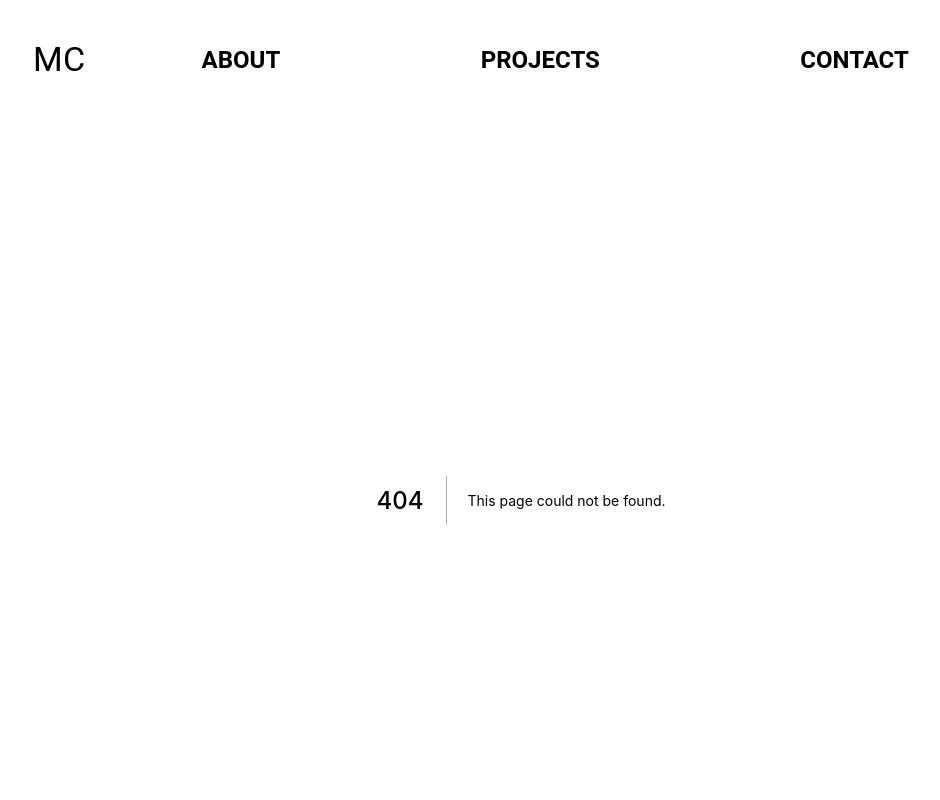
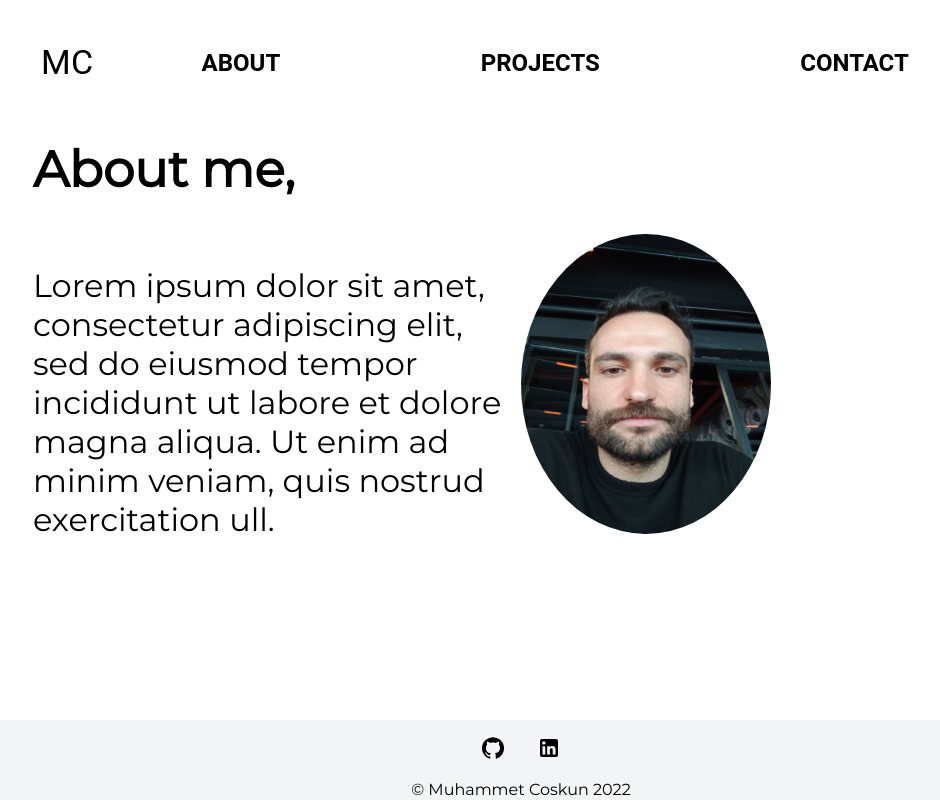
Before and after one commit to MuhammetCoskun/website, a Next.js app: page /about in a window 1280 px wide. Before the commit this address had no page. Shown: the top 800 px of the page, without its empty margins (119-1059 px from the left). Built offline with nearby package versions, Linux system fonts and the light colour scheme.

Commit message:
Add links, functional navbar and functional footer, add some stylings

```diff
--- /dev/null
+++ b/pages/about/about.module.css
@@ -0,0 +1,22 @@
+.about {
+  height: 70vh;
+  display: flex;
+  justify-content: space-around;
+}
+
+.container {
+  display: flex;
+  flex-direction: column;
+}
+
+.row {
+  display: flex;
+  flex-direction: row;
+}
+
+.col {
+  width: 100%;
+}
+.col p {
+  font-size: 2rem;
+}
--- /dev/null
+++ b/pages/about/index.tsx
@@ -0,0 +1,38 @@
+import React from "react";
+import Image from "next/image";
+import * as image from "./mami.jpeg";
+import classes from "./about.module.css";
+
+const About: React.FC = () => {
+  return (
+    <div className={classes.about}>
+      <div className={classes.container}>
+        <div className={classes.row}>
+          <h1>
+            <strong>About me,</strong>
+          </h1>
+        </div>
+        <div className={classes.row}>
+          <div className={classes.col}>
+            <p>
+              Lorem ipsum dolor sit amet, consectetur adipiscing elit, sed do
+              eiusmod tempor incididunt ut labore et dolore magna aliqua. Ut
+              enim ad minim veniam, quis nostrud exercitation ull.
+            </p>
+          </div>
+          <div className={classes.col}>
+            <Image
+              src={image}
+              alt="mami"
+              width="250"
+              height="300"
+              style={{ borderRadius: "50%" }}
+            />
+          </div>
+        </div>
+      </div>
+    </div>
+  );
+};
+
+export default About;
--- a/src/components/Layout/Body.module.css
+++ b/src/components/Layout/Body.module.css
@@ -3,7 +3,6 @@
   justify-content: flex-start;
   align-items: center;
   height: 80%;
-  padding-inline: 24px;
   height: 65vh;
 }
 .main-body h1 {
@@ -12,7 +11,7 @@
 
 .main-body p {
   font-size: 2.5rem;
-  animation: h1andp-appear 2s ease-in forwards;
+  animation: h1andp-appear 2s ease-out forwards;
 }
 
 @keyframes h1andp-appear {
--- a/src/components/Layout/Footer.tsx
+++ b/src/components/Layout/Footer.tsx
@@ -8,10 +8,18 @@ const Footer: React.FC = () => {
     <div className={classes["main-footer"]}>
       <div className={classes.container}>
         <div className={classes.row}>
-          <a href="#">
+          <a
+            href="https://github.com/MuhammetCoskun"
+            target="_blank"
+            rel="noopener noreferrer"
+          >
             <GitHubIcon />
           </a>
-          <a href="#">
+          <a
+            href="https://www.linkedin.com/in/muhammet-co%C5%9Fkun-398961221/"
+            target="_blank"
+            rel="noopener noreferrer"
+          >
             <LinkedInIcon />
           </a>
         </div>
--- a/src/components/Layout/Layout.module.css
+++ b/src/components/Layout/Layout.module.css
@@ -7,4 +7,5 @@
 .content-wrap {
   margin: 0 10%;
   flex: 1;
+  padding-inline: 24px;
 }
--- a/src/components/UI/NavBar.tsx
+++ b/src/components/UI/NavBar.tsx
@@ -9,8 +9,13 @@ import MenuIcon from "@mui/icons-material/Menu";
 import Container from "@mui/material/Container";
 import Button from "@mui/material/Button";
 import MenuItem from "@mui/material/MenuItem";
+import Link from "next/link";
 
 const pages = ["About", "Projects", "Contact"];
+
+const lowerCaseFirstLetter = (s: string): string => {
+  return s.charAt(0).toLowerCase() + s.slice(1);
+};
 
 const ResponsiveNavBar = () => {
   const [anchorElNav, setAnchorElNav] = React.useState<null | HTMLElement>(
@@ -31,25 +36,35 @@ const ResponsiveNavBar = () => {
       color="transparent"
       sx={{ marginTop: "20px", boxShadow: "none" }}
     >
-      <Container maxWidth="xl" sx={{ mx: 0, px: 0 }}>
+      <Container maxWidth="xl" sx={{ mx: 0, px: 0 }} disableGutters={true}>
         <Toolbar disableGutters>
-          <Typography
-            variant="h4"
-            noWrap
-            component="div"
-            sx={{ mr: 2, display: { xs: "none", md: "flex" } }}
+          <Button
+            sx={{ my: 2, color: "black", display: { xs: "none", md: "flex" } }}
           >
+            <Link href="/" passHref={true}>
+              <Typography variant="h4" noWrap component="div">
                 MC
               </Typography>
-          <Typography
-            variant="h4"
-            noWrap
-            component="div"
-            sx={{ flexGrow: 1, display: { xs: "flex", md: "none" } }}
+            </Link>
+          </Button>
+
+          <Button
+            sx={{ my: 2, color: "black", display: { xs: "flex", md: "none" } }}
           >
+            <Link href="/" passHref={true}>
+              <Typography variant="h4" noWrap component="div">
                 MC
               </Typography>
-          <Box sx={{ flexGrow: 0, display: { xs: "flex", md: "none" } }}>
+            </Link>
+          </Button>
+
+          <Box
+            sx={{
+              flexGrow: 1,
+              display: { xs: "flex", md: "none" },
+              justifyContent: "end",
+            }}
+          >
             <IconButton
               size="large"
               aria-label="account of current user"
@@ -80,7 +95,9 @@ const ResponsiveNavBar = () => {
             >
               {pages.map((page) => (
                 <MenuItem key={page} onClick={handleCloseNavMenu}>
+                  <Link href={`/${lowerCaseFirstLetter(page)}`} passHref={true}>
                     <Typography textAlign="center">{page}</Typography>
+                  </Link>
                 </MenuItem>
               ))}
             </Menu>
@@ -100,9 +117,11 @@ const ResponsiveNavBar = () => {
                 onClick={handleCloseNavMenu}
                 sx={{ my: 2, color: "black", display: "block" }}
               >
+                <Link href={`/${lowerCaseFirstLetter(page)}`} passHref={true}>
                   <Typography variant="h5">
                     <strong>{page}</strong>
                   </Typography>
+                </Link>
               </Button>
             ))}
           </Box>
```
Also changed, not shown: pages/contact/index.tsx (added, +7 -0 lines), pages/projects/index.tsx (added, +7 -0 lines), pages/about/mami.jpeg (added). Lines whose indentation alone changed are shown as unchanged.
